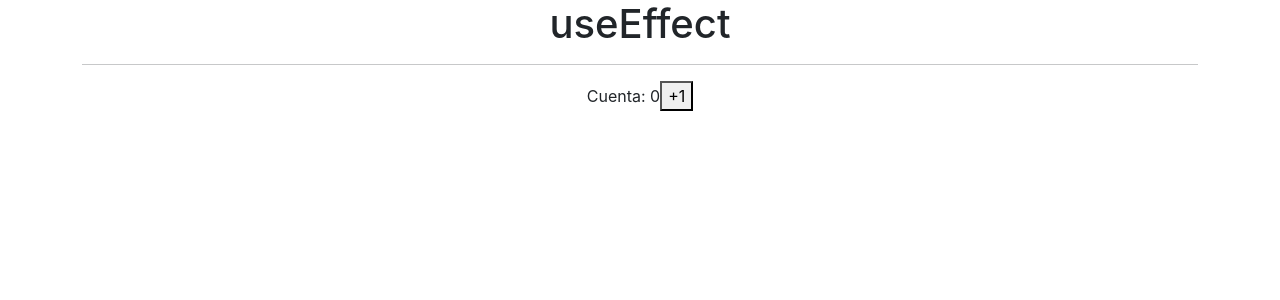
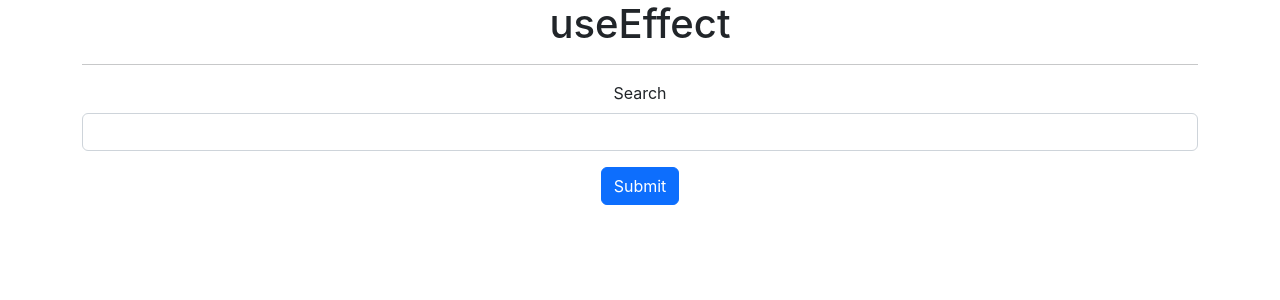
Before and after one commit to diegofdg/react_desde_cero, a React (Create React App) app in the folder 06-react-hooks/: page / in a window 1280 px wide. Shown: the top 300 px of the page. Built offline with nearby package versions, Linux system fonts and the light colour scheme.

Commit message:
06-react-hooks - creando un formulario

```diff
--- a/06-react-hooks/src/App.js
+++ b/06-react-hooks/src/App.js
@@ -1,10 +1,15 @@
 import React from 'react'
+import Effects from './components/Effects'
 //import Calculadora from './components/Calculadora'
-import State from './components/State'
+//import State from './components/State'
 
 const App = () => {
   return (
-    <State />
+    <div className='container text-center'>
+      <Effects />
+    </div>
+    //<State />
+
     /* <div className="container text-center">
       <h1>Calculadora - PWA</h1>
       <hr />
--- /dev/null
+++ b/06-react-hooks/src/components/Effects.jsx
@@ -0,0 +1,26 @@
+const Effects = () => {
+    return (
+        <>
+            <h1>useEffect</h1>
+            <hr />
+            <form>
+                <div className="mb-3">
+                    <label htmlFor="exampleInputEmail1" className="form-label">
+                        Search
+                    </label>
+                    <input
+                        type="text"
+                        className="form-control"
+                        id="exampleInputEmail1"
+                        aria-describedby="emailHelp"
+                    />
+                </div>
+                <button type="submit" className="btn btn-primary">
+                    Submit
+                </button>
+            </form>
+        </>
+    )
+}
+
+export default Effects
```
